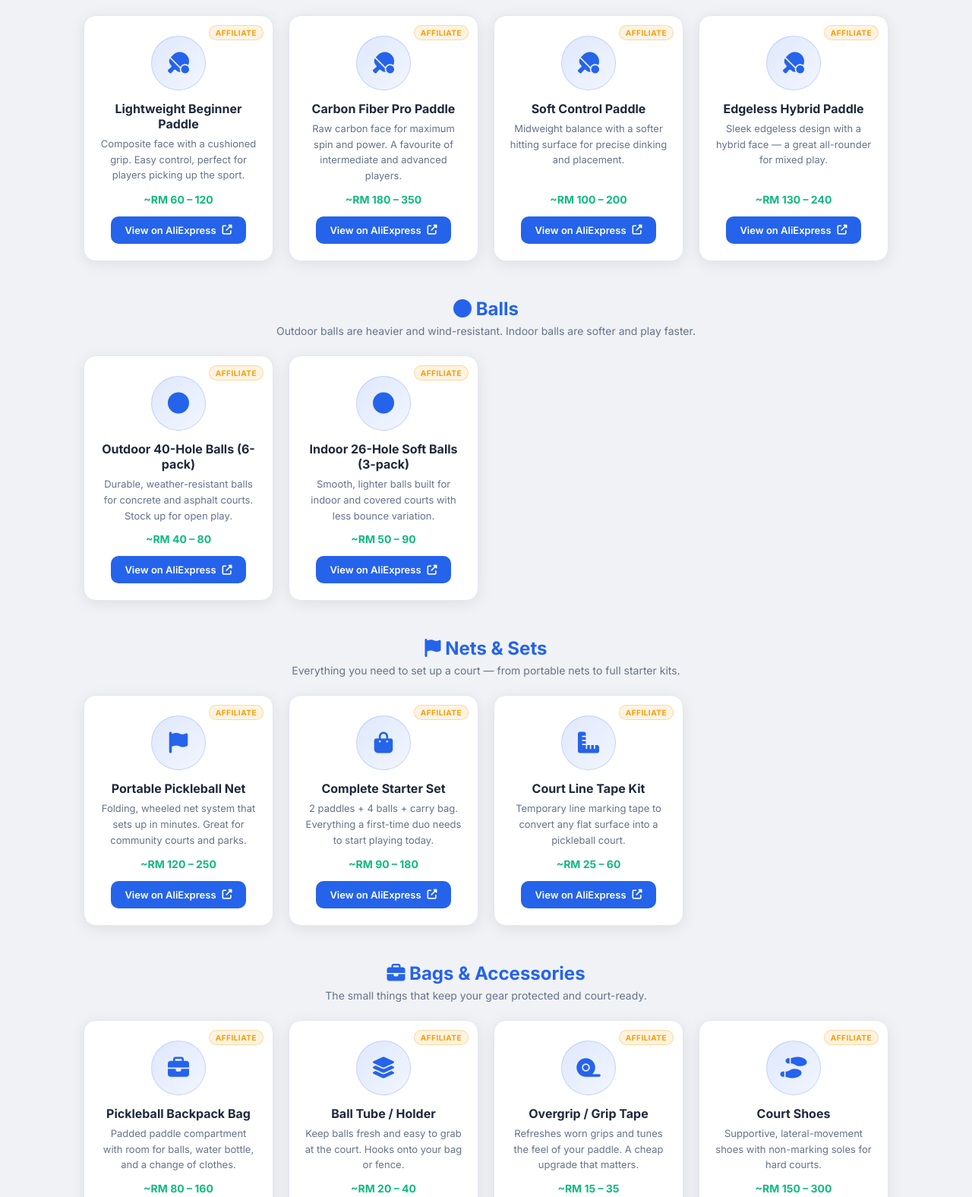
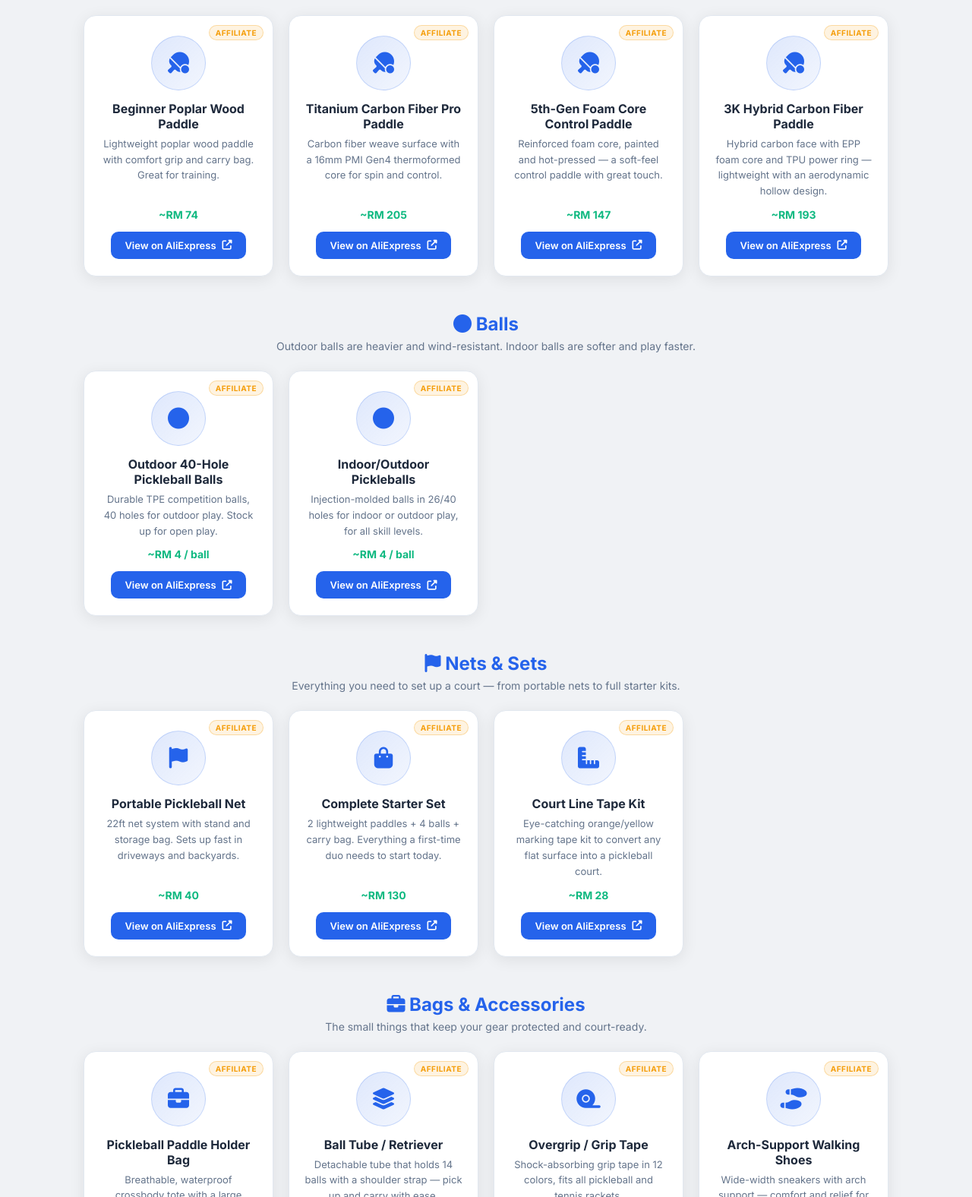
Before and after one commit to torche0713-oss/PickleSpotMY, a website: page gear.html in a window 1280 px wide. Shown: the part 480-2056 px from the top of the page at 76% size. Drawn offline with Linux system fonts and the light colour scheme.

Commit message:
Add AliExpress affiliate links to all 13 gear products

```diff
--- a/gear.html
+++ b/gear.html
@@ -44,37 +44,37 @@
         <div class="gear-card">
           <span class="gear-aff-badge">Affiliate</span>
           <div class="gear-card-icon"><i class="fas fa-table-tennis"></i></div>
-          <h3 class="gear-card-title">Lightweight Beginner Paddle</h3>
-          <p class="gear-card-desc">Composite face with a cushioned grip. Easy control, perfect for players picking up the sport.</p>
-          <span class="gear-card-price">~RM 60 – 120</span>
-          <a class="gear-btn" href="https://s.click.aliexpress.com/YOUR_AFFILIATE_LINK_HERE" target="_blank" rel="noopener sponsored">View on AliExpress <i class="fas fa-external-link-alt"></i></a>
+          <h3 class="gear-card-title">Beginner Poplar Wood Paddle</h3>
+          <p class="gear-card-desc">Lightweight poplar wood paddle with comfort grip and carry bag. Great for training.</p>
+          <span class="gear-card-price">~RM 74</span>
+          <a class="gear-btn" href="https://s.click.aliexpress.com/e/_c4pEz9Qb" target="_blank" rel="noopener sponsored">View on AliExpress <i class="fas fa-external-link-alt"></i></a>
         </div>
 
         <div class="gear-card">
           <span class="gear-aff-badge">Affiliate</span>
           <div class="gear-card-icon"><i class="fas fa-table-tennis"></i></div>
-          <h3 class="gear-card-title">Carbon Fiber Pro Paddle</h3>
-          <p class="gear-card-desc">Raw carbon face for maximum spin and power. A favourite of intermediate and advanced players.</p>
-          <span class="gear-card-price">~RM 180 – 350</span>
-          <a class="gear-btn" href="https://s.click.aliexpress.com/YOUR_AFFILIATE_LINK_HERE" target="_blank" rel="noopener sponsored">View on AliExpress <i class="fas fa-external-link-alt"></i></a>
+          <h3 class="gear-card-title">Titanium Carbon Fiber Pro Paddle</h3>
+          <p class="gear-card-desc">Carbon fiber weave surface with a 16mm PMI Gen4 thermoformed core for spin and control.</p>
+          <span class="gear-card-price">~RM 205</span>
+          <a class="gear-btn" href="https://s.click.aliexpress.com/e/_c39Y9cmX" target="_blank" rel="noopener sponsored">View on AliExpress <i class="fas fa-external-link-alt"></i></a>
         </div>
 
         <div class="gear-card">
           <span class="gear-aff-badge">Affiliate</span>
           <div class="gear-card-icon"><i class="fas fa-table-tennis"></i></div>
-          <h3 class="gear-card-title">Soft Control Paddle</h3>
-          <p class="gear-card-desc">Midweight balance with a softer hitting surface for precise dinking and placement.</p>
-          <span class="gear-card-price">~RM 100 – 200</span>
-          <a class="gear-btn" href="https://s.click.aliexpress.com/YOUR_AFFILIATE_LINK_HERE" target="_blank" rel="noopener sponsored">View on AliExpress <i class="fas fa-external-link-alt"></i></a>
+          <h3 class="gear-card-title">5th-Gen Foam Core Control Paddle</h3>
+          <p class="gear-card-desc">Reinforced foam core, painted and hot-pressed — a soft-feel control paddle with great touch.</p>
+          <span class="gear-card-price">~RM 147</span>
+          <a class="gear-btn" href="https://s.click.aliexpress.com/e/_c332l991" target="_blank" rel="noopener sponsored">View on AliExpress <i class="fas fa-external-link-alt"></i></a>
         </div>
 
         <div class="gear-card">
           <span class="gear-aff-badge">Affiliate</span>
           <div class="gear-card-icon"><i class="fas fa-table-tennis"></i></div>
-          <h3 class="gear-card-title">Edgeless Hybrid Paddle</h3>
-          <p class="gear-card-desc">Sleek edgeless design with a hybrid face — a great all-rounder for mixed play.</p>
-          <span class="gear-card-price">~RM 130 – 240</span>
-          <a class="gear-btn" href="https://s.click.aliexpress.com/YOUR_AFFILIATE_LINK_HERE" target="_blank" rel="noopener sponsored">View on AliExpress <i class="fas fa-external-link-alt"></i></a>
+          <h3 class="gear-card-title">3K Hybrid Carbon Fiber Paddle</h3>
+          <p class="gear-card-desc">Hybrid carbon face with EPP foam core and TPU power ring — lightweight with an aerodynamic hollow design.</p>
+          <span class="gear-card-price">~RM 193</span>
+          <a class="gear-btn" href="https://s.click.aliexpress.com/e/_c3ksBAkF" target="_blank" rel="noopener sponsored">View on AliExpress <i class="fas fa-external-link-alt"></i></a>
         </div>
 
       </div>
@@ -90,19 +90,19 @@
         <div class="gear-card">
           <span class="gear-aff-badge">Affiliate</span>
           <div class="gear-card-icon"><i class="fas fa-circle"></i></div>
-          <h3 class="gear-card-title">Outdoor 40-Hole Balls (6-pack)</h3>
-          <p class="gear-card-desc">Durable, weather-resistant balls for concrete and asphalt courts. Stock up for open play.</p>
-          <span class="gear-card-price">~RM 40 – 80</span>
-          <a class="gear-btn" href="https://s.click.aliexpress.com/YOUR_AFFILIATE_LINK_HERE" target="_blank" rel="noopener sponsored">View on AliExpress <i class="fas fa-external-link-alt"></i></a>
+          <h3 class="gear-card-title">Outdoor 40-Hole Pickleball Balls</h3>
+          <p class="gear-card-desc">Durable TPE competition balls, 40 holes for outdoor play. Stock up for open play.</p>
+          <span class="gear-card-price">~RM 4 / ball</span>
+          <a class="gear-btn" href="https://s.click.aliexpress.com/e/_c31fkUVz" target="_blank" rel="noopener sponsored">View on AliExpress <i class="fas fa-external-link-alt"></i></a>
         </div>
 
         <div class="gear-card">
           <span class="gear-aff-badge">Affiliate</span>
           <div class="gear-card-icon"><i class="fas fa-circle"></i></div>
-          <h3 class="gear-card-title">Indoor 26-Hole Soft Balls (3-pack)</h3>
-          <p class="gear-card-desc">Smooth, lighter balls built for indoor and covered courts with less bounce variation.</p>
-          <span class="gear-card-price">~RM 50 – 90</span>
-          <a class="gear-btn" href="https://s.click.aliexpress.com/YOUR_AFFILIATE_LINK_HERE" target="_blank" rel="noopener sponsored">View on AliExpress <i class="fas fa-external-link-alt"></i></a>
+          <h3 class="gear-card-title">Indoor/Outdoor Pickleballs</h3>
+          <p class="gear-card-desc">Injection-molded balls in 26/40 holes for indoor or outdoor play, for all skill levels.</p>
+          <span class="gear-card-price">~RM 4 / ball</span>
+          <a class="gear-btn" href="https://s.click.aliexpress.com/e/_c4PEBgWr" target="_blank" rel="noopener sponsored">View on AliExpress <i class="fas fa-external-link-alt"></i></a>
         </div>
 
       </div>
@@ -119,27 +119,27 @@
           <span class="gear-aff-badge">Affiliate</span>
           <div class="gear-card-icon"><i class="fas fa-flag"></i></div>
           <h3 class="gear-card-title">Portable Pickleball Net</h3>
-          <p class="gear-card-desc">Folding, wheeled net system that sets up in minutes. Great for community courts and parks.</p>
-          <span class="gear-card-price">~RM 120 – 250</span>
-          <a class="gear-btn" href="https://s.click.aliexpress.com/YOUR_AFFILIATE_LINK_HERE" target="_blank" rel="noopener sponsored">View on AliExpress <i class="fas fa-external-link-alt"></i></a>
+          <p class="gear-card-desc">22ft net system with stand and storage bag. Sets up fast in driveways and backyards.</p>
+          <span class="gear-card-price">~RM 40</span>
+          <a class="gear-btn" href="https://s.click.aliexpress.com/e/_c403M6Fp" target="_blank" rel="noopener sponsored">View on AliExpress <i class="fas fa-external-link-alt"></i></a>
         </div>
 
         <div class="gear-card">
           <span class="gear-aff-badge">Affiliate</span>
           <div class="gear-card-icon"><i class="fas fa-shopping-bag"></i></div>
           <h3 class="gear-card-title">Complete Starter Set</h3>
-          <p class="gear-card-desc">2 paddles + 4 balls + carry bag. Everything a first-time duo needs to start playing today.</p>
-          <span class="gear-card-price">~RM 90 – 180</span>
-          <a class="gear-btn" href="https://s.click.aliexpress.com/YOUR_AFFILIATE_LINK_HERE" target="_blank" rel="noopener sponsored">View on AliExpress <i class="fas fa-external-link-alt"></i></a>
+          <p class="gear-card-desc">2 lightweight paddles + 4 balls + carry bag. Everything a first-time duo needs to start today.</p>
+          <span class="gear-card-price">~RM 130</span>
+          <a class="gear-btn" href="https://s.click.aliexpress.com/e/_c4VEbRof" target="_blank" rel="noopener sponsored">View on AliExpress <i class="fas fa-external-link-alt"></i></a>
         </div>
 
         <div class="gear-card">
           <span class="gear-aff-badge">Affiliate</span>
           <div class="gear-card-icon"><i class="fas fa-ruler-combined"></i></div>
           <h3 class="gear-card-title">Court Line Tape Kit</h3>
-          <p class="gear-card-desc">Temporary line marking tape to convert any flat surface into a pickleball court.</p>
-          <span class="gear-card-price">~RM 25 – 60</span>
-          <a class="gear-btn" href="https://s.click.aliexpress.com/YOUR_AFFILIATE_LINK_HERE" target="_blank" rel="noopener sponsored">View on AliExpress <i class="fas fa-external-link-alt"></i></a>
+          <p class="gear-card-desc">Eye-catching orange/yellow marking tape kit to convert any flat surface into a pickleball court.</p>
+          <span class="gear-card-price">~RM 28</span>
+          <a class="gear-btn" href="https://s.click.aliexpress.com/e/_c3gPvFZh" target="_blank" rel="noopener sponsored">View on AliExpress <i class="fas fa-external-link-alt"></i></a>
         </div>
 
       </div>
@@ -155,37 +155,37 @@
         <div class="gear-card">
           <span class="gear-aff-badge">Affiliate</span>
           <div class="gear-card-icon"><i class="fas fa-briefcase"></i></div>
-          <h3 class="gear-card-title">Pickleball Backpack Bag</h3>
-          <p class="gear-card-desc">Padded paddle compartment with room for balls, water bottle, and a change of clothes.</p>
-          <span class="gear-card-price">~RM 80 – 160</span>
-          <a class="gear-btn" href="https://s.click.aliexpress.com/YOUR_AFFILIATE_LINK_HERE" target="_blank" rel="noopener sponsored">View on AliExpress <i class="fas fa-external-link-alt"></i></a>
+          <h3 class="gear-card-title">Pickleball Paddle Holder Bag</h3>
+          <p class="gear-card-desc">Breathable, waterproof crossbody tote with a large capacity and adjustable strap.</p>
+          <span class="gear-card-price">~RM 59</span>
+          <a class="gear-btn" href="https://s.click.aliexpress.com/e/_c38caVhh" target="_blank" rel="noopener sponsored">View on AliExpress <i class="fas fa-external-link-alt"></i></a>
         </div>
 
         <div class="gear-card">
           <span class="gear-aff-badge">Affiliate</span>
           <div class="gear-card-icon"><i class="fas fa-layer-group"></i></div>
-          <h3 class="gear-card-title">Ball Tube / Holder</h3>
-          <p class="gear-card-desc">Keep balls fresh and easy to grab at the court. Hooks onto your bag or fence.</p>
-          <span class="gear-card-price">~RM 20 – 40</span>
-          <a class="gear-btn" href="https://s.click.aliexpress.com/YOUR_AFFILIATE_LINK_HERE" target="_blank" rel="noopener sponsored">View on AliExpress <i class="fas fa-external-link-alt"></i></a>
+          <h3 class="gear-card-title">Ball Tube / Retriever</h3>
+          <p class="gear-card-desc">Detachable tube that holds 14 balls with a shoulder strap — pick up and carry with ease.</p>
+          <span class="gear-card-price">~RM 48</span>
+          <a class="gear-btn" href="https://s.click.aliexpress.com/e/_c2yW9vfV" target="_blank" rel="noopener sponsored">View on AliExpress <i class="fas fa-external-link-alt"></i></a>
         </div>
 
         <div class="gear-card">
           <span class="gear-aff-badge">Affiliate</span>
           <div class="gear-card-icon"><i class="fas fa-tape"></i></div>
           <h3 class="gear-card-title">Overgrip / Grip Tape</h3>
-          <p class="gear-card-desc">Refreshes worn grips and tunes the feel of your paddle. A cheap upgrade that matters.</p>
-          <span class="gear-card-price">~RM 15 – 35</span>
-          <a class="gear-btn" href="https://s.click.aliexpress.com/YOUR_AFFILIATE_LINK_HERE" target="_blank" rel="noopener sponsored">View on AliExpress <i class="fas fa-external-link-alt"></i></a>
+          <p class="gear-card-desc">Shock-absorbing grip tape in 12 colors, fits all pickleball and tennis rackets.</p>
+          <span class="gear-card-price">~RM 24</span>
+          <a class="gear-btn" href="https://s.click.aliexpress.com/e/_c4c4vs5V" target="_blank" rel="noopener sponsored">View on AliExpress <i class="fas fa-external-link-alt"></i></a>
         </div>
 
         <div class="gear-card">
           <span class="gear-aff-badge">Affiliate</span>
           <div class="gear-card-icon"><i class="fas fa-shoe-prints"></i></div>
-          <h3 class="gear-card-title">Court Shoes</h3>
-          <p class="gear-card-desc">Supportive, lateral-movement shoes with non-marking soles for hard courts.</p>
-          <span class="gear-card-price">~RM 150 – 300</span>
-          <a class="gear-btn" href="https://s.click.aliexpress.com/YOUR_AFFILIATE_LINK_HERE" target="_blank" rel="noopener sponsored">View on AliExpress <i class="fas fa-external-link-alt"></i></a>
+          <h3 class="gear-card-title">Arch-Support Walking Shoes</h3>
+          <p class="gear-card-desc">Wide-width sneakers with arch support — comfort and relief for long days on the court.</p>
+          <span class="gear-card-price">~RM 119</span>
+          <a class="gear-btn" href="https://s.click.aliexpress.com/e/_c3JIoQXt" target="_blank" rel="noopener sponsored">View on AliExpress <i class="fas fa-external-link-alt"></i></a>
         </div>
 
       </div>
```
